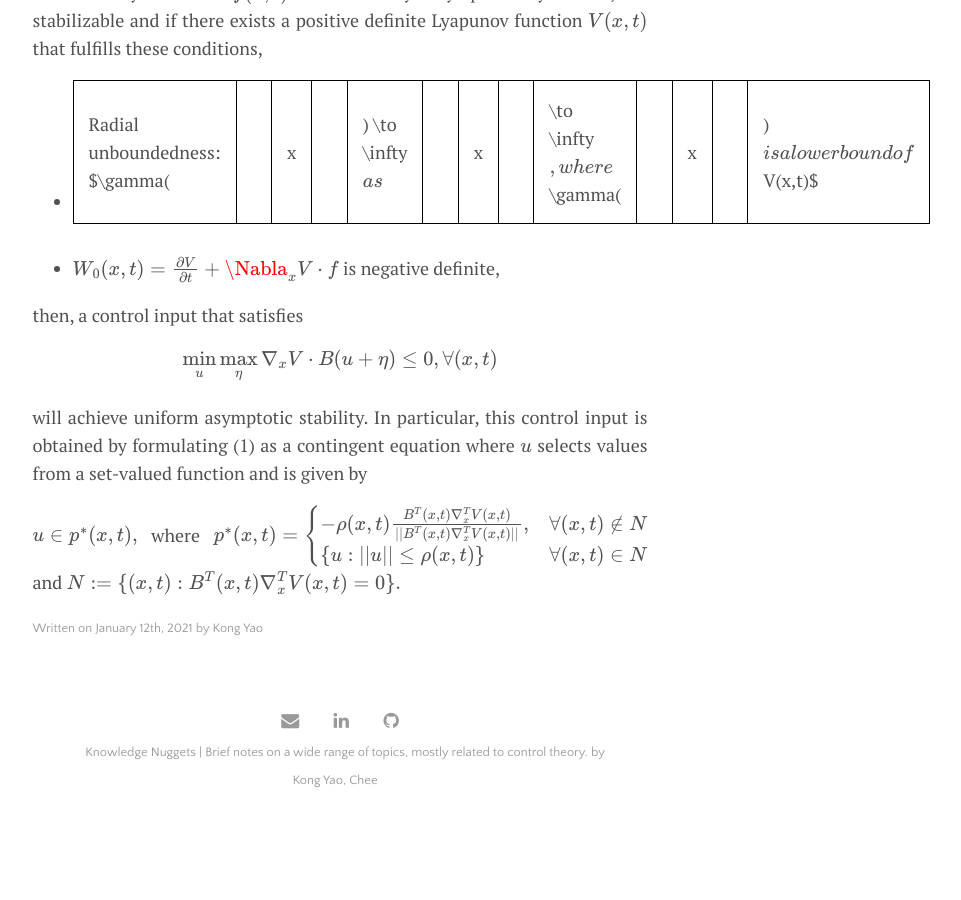
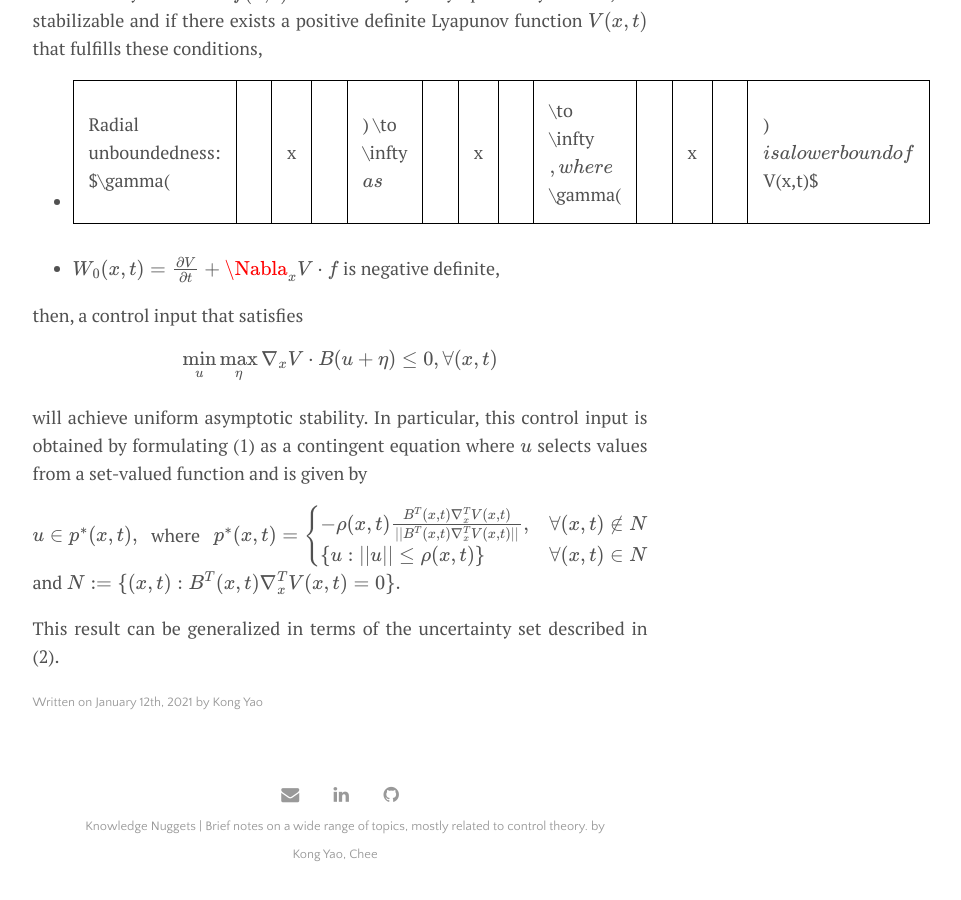
Before and after one commit to CheeGY/cheegy.github.io, a Jekyll site: the page built from _posts/2021-01-12-Gutman1979.md, in a window 1280 px wide and 900 px high, scrolled down 2527 px. Shown: the whole window, without its empty margins (300-1261 px from the left). Built offline with Jekyll 4.4.1, drawn with Linux system fonts in a browser that asks for light colours; formulas are drawn with MathJax 3; before the commit the page ends 3353 px from its top, so only the background shows below that.

```diff
--- a/_posts/2021-01-12-Gutman1979.md
+++ b/_posts/2021-01-12-Gutman1979.md
@@ -9,6 +9,7 @@ tags:
 image: post7.jpg
 use_math: true
 ---
+
 This note presents key ideas and thoughts for the paper, S. Gutman, _Uncertain dynamical systems- A Lyapunov min-max approach_, IEEE Trans. Automat. Contr., 24 (1979), pp. 437-443.
 ---
 
@@ -91,3 +92,5 @@ and
 $$
 N := \{(x,t): B^T(x,t) \nabla_x^T V(x,t) = 0\}.
 $$
+
+This result can be generalized in terms of the uncertainty set described in (2).
```
Also changed, not shown: 1 other file.
